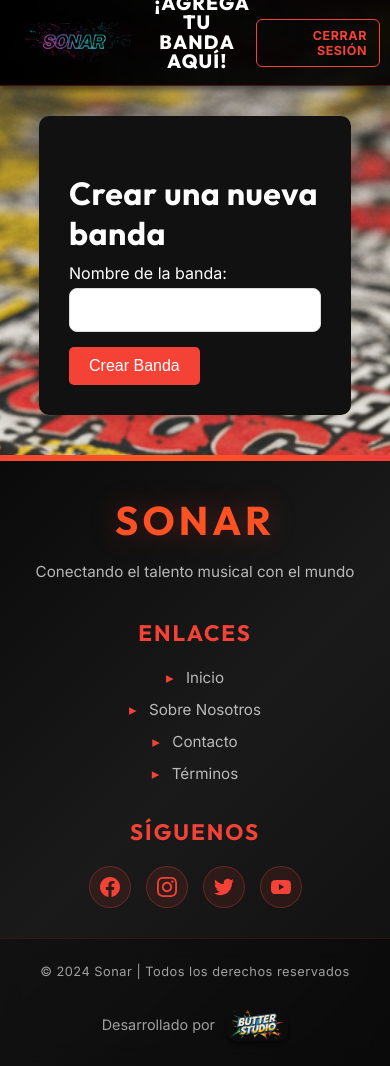
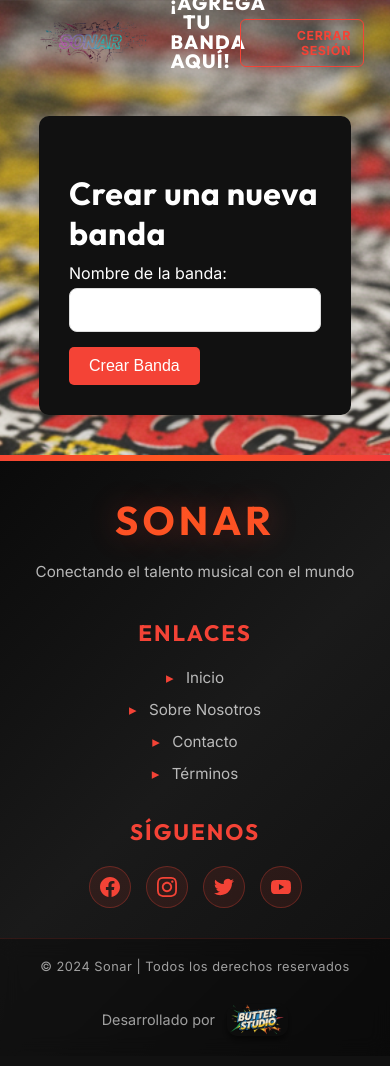
Before and after one commit to NicoButter/sonar, a Django app: page /bandas/crear/ in a window 390 px wide. After the commit the page ends 1034 px from the top, so only its background shows below. Run offline with Django 5.2, Linux system fonts and the light colour scheme; the visitor is signed in with stand-in values (Sample User, id 1).

Commit message:
style: Adjust header and footer styles for improved layout and responsiveness

```diff
--- a/apps/accounts/static/accounts/css/landing_page_styles.css
+++ b/apps/accounts/static/accounts/css/landing_page_styles.css
@@ -23,7 +23,7 @@
     width: 100vw;
     height: 100vh;
     position: relative;
-    margin: -110px 0 0 0;
+    margin: -220px 0 0 0;
     padding: 0;
     margin-left: calc(-50vw + 50%);
     overflow: hidden;
--- a/static/css/base_styles.css
+++ b/static/css/base_styles.css
@@ -23,20 +23,19 @@ header {
     left: 0;
     right: 0;
     margin: 0;
-    padding: 0 24px;
+    padding: 0;
     width: 100%;
     max-width: 100%;
     box-sizing: border-box;
-    background-color: rgba(0, 0, 0, 0.92);
-    box-shadow: 0 4px 6px rgba(0, 0, 0, 0.5);
+    background: transparent;
+    box-shadow: none;
     display: flex;
-    justify-content: space-between;
+    justify-content: center;
     align-items: center;
     transition: all 0.3s ease;
-    background: linear-gradient(to right, #000, rgba(0, 0, 0, 0.9));
     z-index: 1000;
     height: 110px;
-    border-bottom: 1px solid rgba(244, 67, 54, 0.25);
+    border-bottom: 1px solid transparent;
 }
 
 .header-nav {
@@ -44,9 +43,10 @@ header {
     justify-content: space-between;
     align-items: center;
     width: 100%;
-    max-width: 1280px;
-    margin: 0 auto;
+    margin: 0;
+    padding: 0 40px;
     gap: 16px;
+    box-sizing: border-box;
 }
 
 .logo {
@@ -130,10 +130,12 @@ header nav ul li a:hover {
 }
 
 header.shrunken {
-    padding: 0 24px;
+    padding: 0;
     background-color: #111;
     background: linear-gradient(to right, #000, rgba(0, 0, 0, 0.9));
     height: 74px;
+    box-shadow: 0 4px 6px rgba(0, 0, 0, 0.5);
+    border-bottom: 1px solid rgba(244, 67, 54, 0.25);
 }
 
 header.shrunken .logo-img {
@@ -222,13 +224,13 @@ button:hover {
 }
 
 .footer-content {
-    max-width: 1280px;
-    margin: 0 auto;
-    padding: 60px 24px 40px;
+    width: 100%;
+    padding: 60px 40px 40px;
     display: grid;
     grid-template-columns: 2fr 1fr 1fr;
     gap: 50px;
     position: relative;
+    box-sizing: border-box;
 }
 
 .footer-section {
@@ -374,19 +376,20 @@ button:hover {
 
 .footer-bottom {
     border-top: 1px solid rgba(244, 67, 54, 0.15);
-    padding: 25px 24px;
+    padding: 25px 40px;
     background: rgba(0, 0, 0, 0.3);
     backdrop-filter: blur(10px);
 }
 
 .footer-credits {
-    max-width: 1280px;
-    margin: 0 auto;
+    width: 100%;
+    padding: 0;
     display: flex;
     align-items: center;
     justify-content: space-between;
     gap: 30px;
     flex-wrap: wrap;
+    box-sizing: border-box;
 }
 
 .footer-copyright {
@@ -462,7 +465,38 @@ button:hover {
     }
 }
 
+@media (max-width: 1024px) {
+    .header-nav {
+        padding: 0 24px;
+    }
+
+    .footer-bottom {
+        padding: 25px 24px;
+    }
+}
+
+@media (max-width: 900px) {
+    .footer-content {
+        grid-template-columns: 1fr 1fr;
+        gap: 40px;
+        padding: 50px 24px 35px;
+    }
+
+    .footer-brand {
+        grid-column: 1 / -1;
+        text-align: center;
+    }
+
+    .footer-logo {
+        font-size: 2.8rem;
+    }
+}
+
 @media (max-width: 640px) {
+    .header-nav {
+        padding: 0 16px;
+    }
+
     .footer-content {
         grid-template-columns: 1fr;
         gap: 35px;
@@ -487,6 +521,10 @@ button:hover {
 
     .footer-copyright {
         font-size: 0.8rem;
+    }
+
+    .footer-bottom {
+        padding: 20px 16px;
     }
 }
 
```
